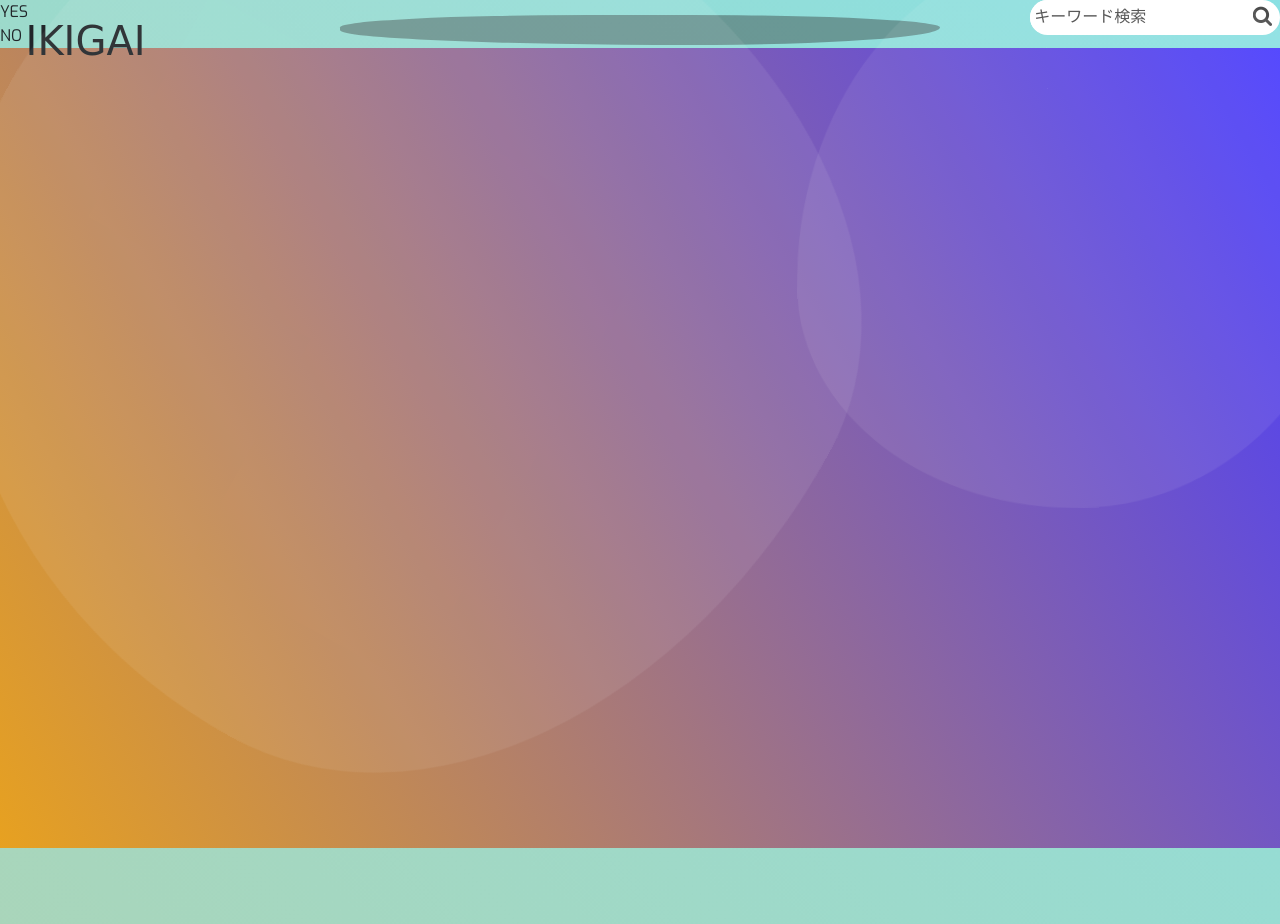
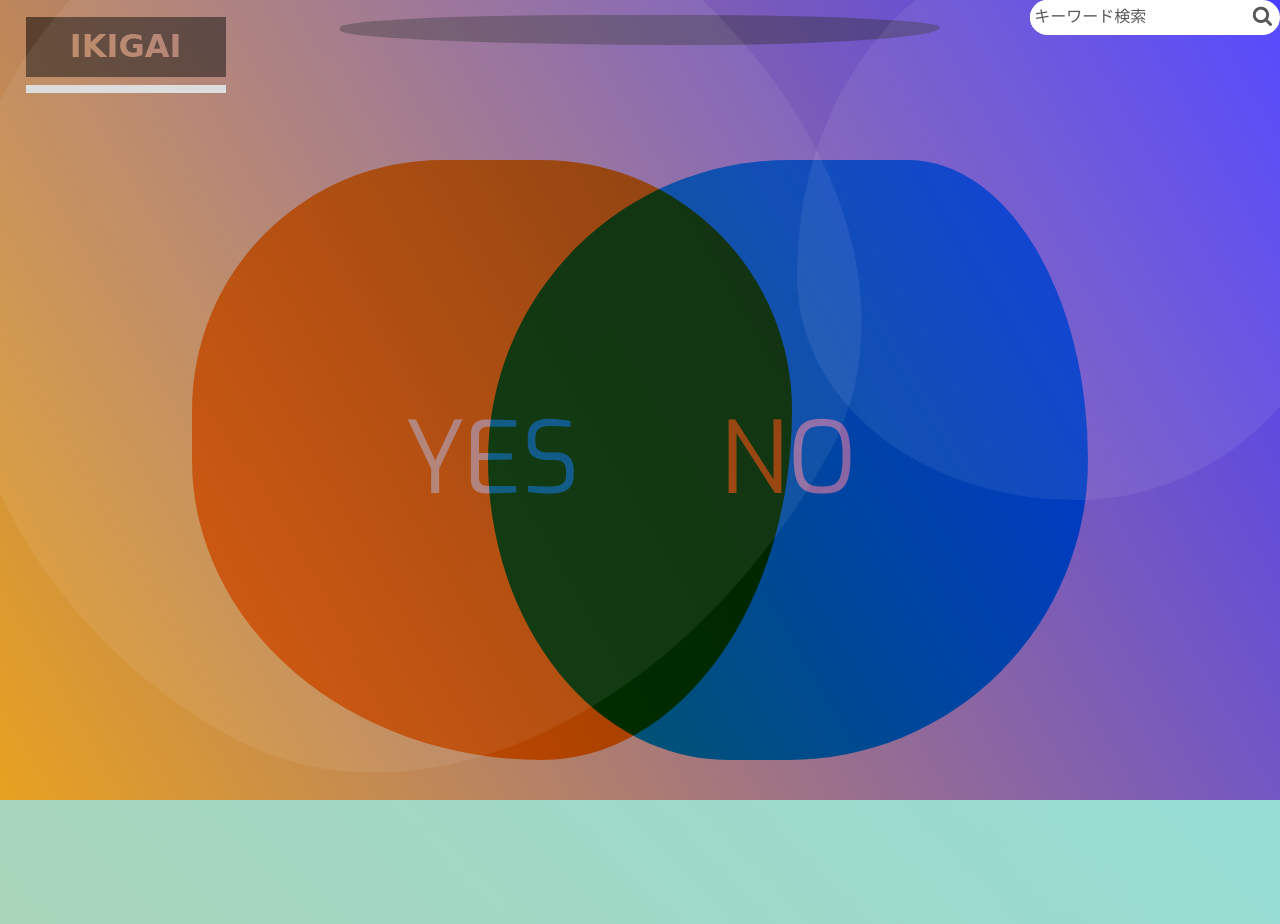
Before and after one commit to tomishima2904/ikigai, a Django app: template hobby/templates/question.html in a window 1280 px wide; the page is wider, and only the part inside the window is pictured. Run offline with Django 4.2, Linux system fonts and the light colour scheme; the template is opened without the code that fills it, so the values that code supplies are empty.

Commit message:
高橋: ボタンにPOSTメソッドを付与

```diff
--- a/hobby/templates/question.html
+++ b/hobby/templates/question.html
@@ -8,7 +8,6 @@
 {% endblock %}
 
 {% block contents %}
-    <h1 class="IKIGAI">IKIGAI</h1>
 
     <form method="get" action="#" class="search_container">
         <input type="text" size="25" placeholder=" キーワード検索">
@@ -23,15 +22,17 @@
 
     </div>
 
+    <!--tes/no ボタン　-->
 
-    <div class="circle-1">
-        <t>YES</t>
-    </div>
+    <form action="" method="POST" action="test.php">
+        {% csrf_token %}
+        <input type="submit" class="btn_yes" value="YES">
+    </form>
 
-    <div class="circle-2">
-        <t>NO</t>
-    </div>
-
+    <form action="" method="POST" action="test.php">
+        {% csrf_token %}
+        <input type="submit" class="btn_no" value="NO">
+    </form>
 
     <!--背景アニメーション-->
     <div class="area" >
@@ -49,4 +50,19 @@
         </ul>
     </div >
 
+    <!--メニュー-->
+    <ul href="#" class="hList">
+        <li>
+            <div class="menu">
+                <h2 class="menu-title">IKIGAI</h2>
+                <ul class="menu-dropdown">
+                    <li><a href="C:\Users\r29tk\OneDrive\デスクトップ\HTMLファイル\index.html">home</a></li>
+                    <li><a href="C:\Users\r29tk\OneDrive\デスクトップ\HTMLファイル\option.html">about</a></li>
+                    <li><a href="C:\Users\r29tk\OneDrive\デスクトップ\HTMLファイル\question.html">question</a></li>
+                    <li><a href="C:\Users\r29tk\OneDrive\デスクトップ\HTMLファイル\results.html">result</a></li>
+                </ul>
+            </div>
+        </li>
+    </ul>
+
 {% endblock %}
```
